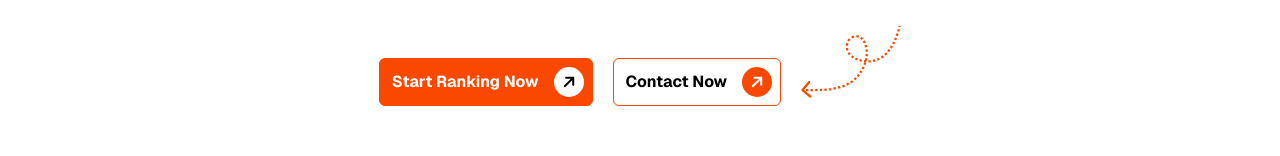
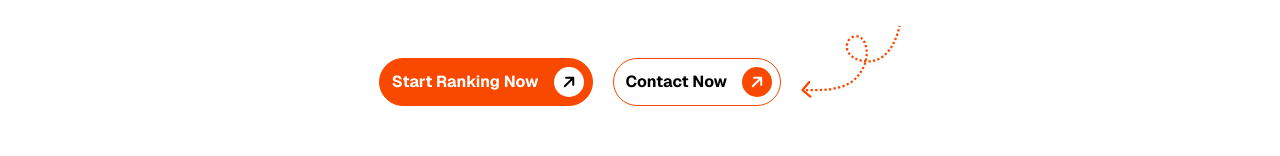
Before and after one commit to theusmansarwar/DigitalAura, a Next.js app: page /graphic-designing in a window 1280 px wide. Shown: the part 571-727 px from the top of the page. Built offline with nearby package versions, Linux system fonts and the light colour scheme.

Commit message:
palletes updated

```diff
--- a/src/app/components/Buttons/Button.css
+++ b/src/app/components/Buttons/Button.css
@@ -7,7 +7,7 @@
   border: 1px solid var(--primary-color);
   padding: 8px;
   padding-left: 12px;
-  border-radius: var(--border-radius);
+  border-radius: var(--border-radius2);
   cursor: pointer;
   color: var(--secondary-color);
   font-weight: var(--bold-font-weight);
@@ -22,7 +22,7 @@
   border: 1px solid var(--primary-color);
   padding: 8px;
   padding-left: 12px;
-  border-radius: var(--border-radius);
+  border-radius: var(--border-radius2);
   cursor: pointer;
   color: var(--text-dark);
   font-weight: var(--bold-font-weight);
--- a/src/app/globals.css
+++ b/src/app/globals.css
@@ -11,6 +11,7 @@
   --foot-color: #718096;
   --light-gray: #f8fbfd;
   --border-radius: 6px;
+  --border-radius2: 25px;
   --box-shadow: 0 4px 8px rgba(0, 0, 0, 0.1);
   --bold-font-weight: 700;
   --default-width: 90%;
```
